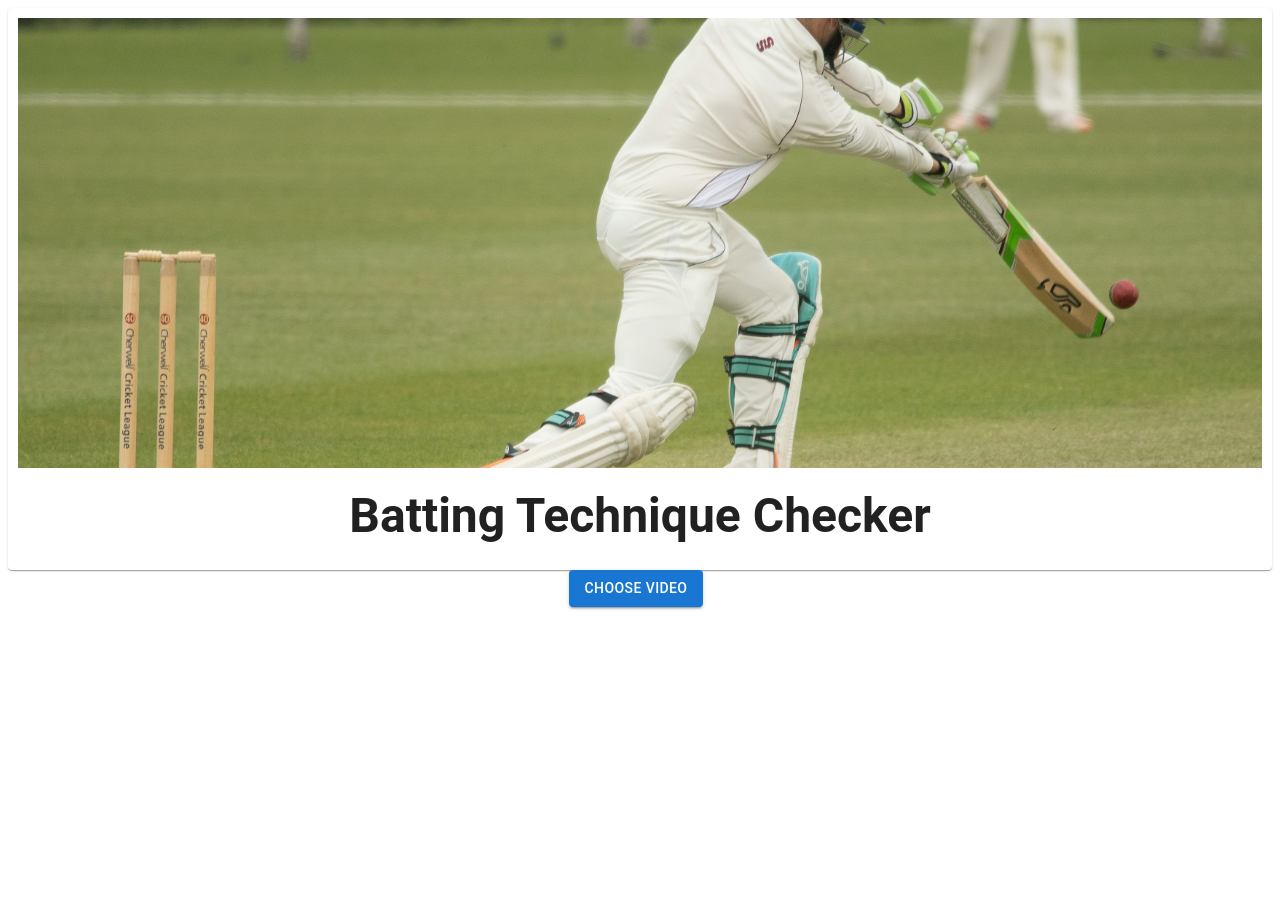
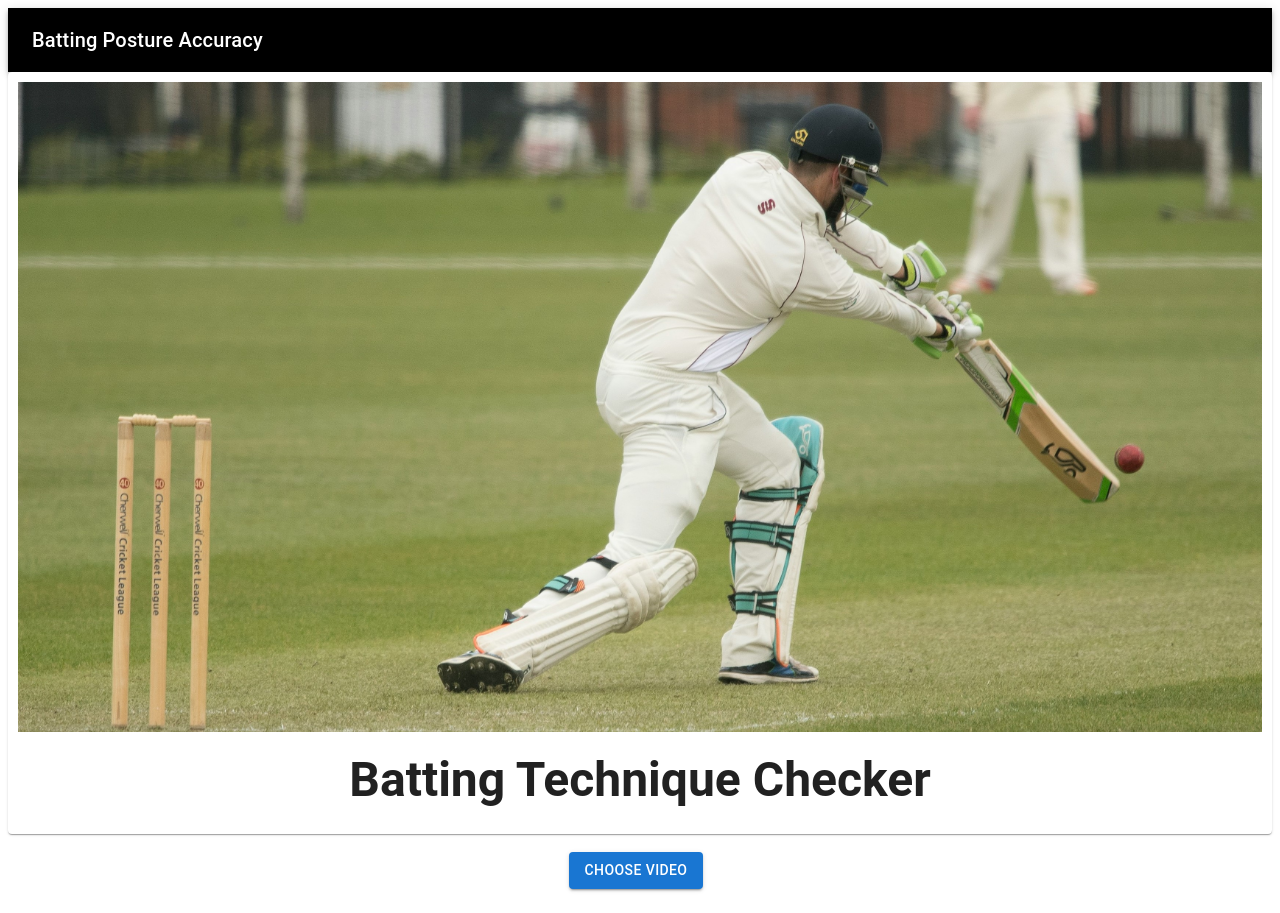
Before and after one commit to anjana-madushan/Research-Demo-Personal, a React (Vite) app in the folder Frontend/research shot posture accuracy/: page / in a window 1280 px wide. Before the commit the page ends 800 px from the top, so only its background shows below. Built offline with nearby package versions, Linux system fonts and the light colour scheme.

Commit message:
added: Frontend styles

```diff
--- a/Frontend/research shot posture accuracy/src/components/headers/header.jsx
+++ b/Frontend/research shot posture accuracy/src/components/headers/header.jsx
@@ -11,7 +11,7 @@ export default function Banner() {
     >
       <CardMedia
         component="img"
-        height="450"
+        height="650"
         image="src/assets/images/banner.jpg"
         alt="Banner Image"
         sx={{
--- /dev/null
+++ b/Frontend/research shot posture accuracy/src/components/headers/nav_bar.jsx
@@ -0,0 +1,18 @@
+import AppBar from '@mui/material/AppBar';
+import Box from '@mui/material/Box';
+import Toolbar from '@mui/material/Toolbar';
+import Typography from '@mui/material/Typography';
+
+export default function NavBar() {
+  return (
+    <Box sx={{ flexGrow: 1 }}>
+      <AppBar position="static" sx={{ backgroundColor: 'black' }}>
+        <Toolbar>
+          <Typography variant="h6" component="div" sx={{ flexGrow: 1 }}>
+            Batting Posture Accuracy
+          </Typography>
+        </Toolbar>
+      </AppBar>
+    </Box>
+  );
+}
--- a/Frontend/research shot posture accuracy/src/pages/Home.jsx
+++ b/Frontend/research shot posture accuracy/src/pages/Home.jsx
@@ -1,10 +1,13 @@
 import VideoUpload from "../components/Video/videoUpload";
 import Banner from "../components/headers/header";
+import NavBar from "../components/headers/nav_bar";
 
 const Home = () => {
   return (
     <>
+      <NavBar />
       <Banner />
+      <br />
       <VideoUpload />
     </>
   )
```
